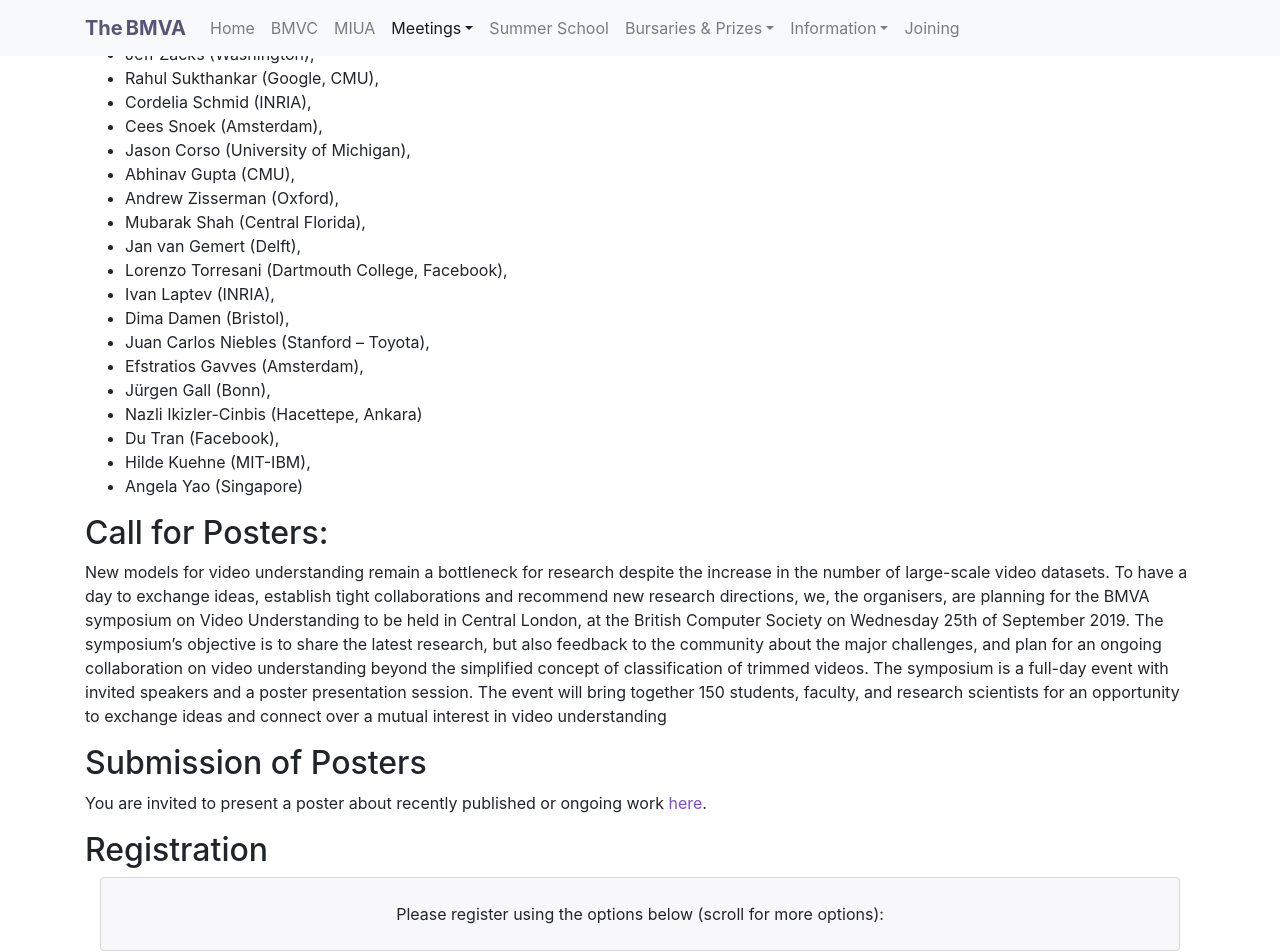
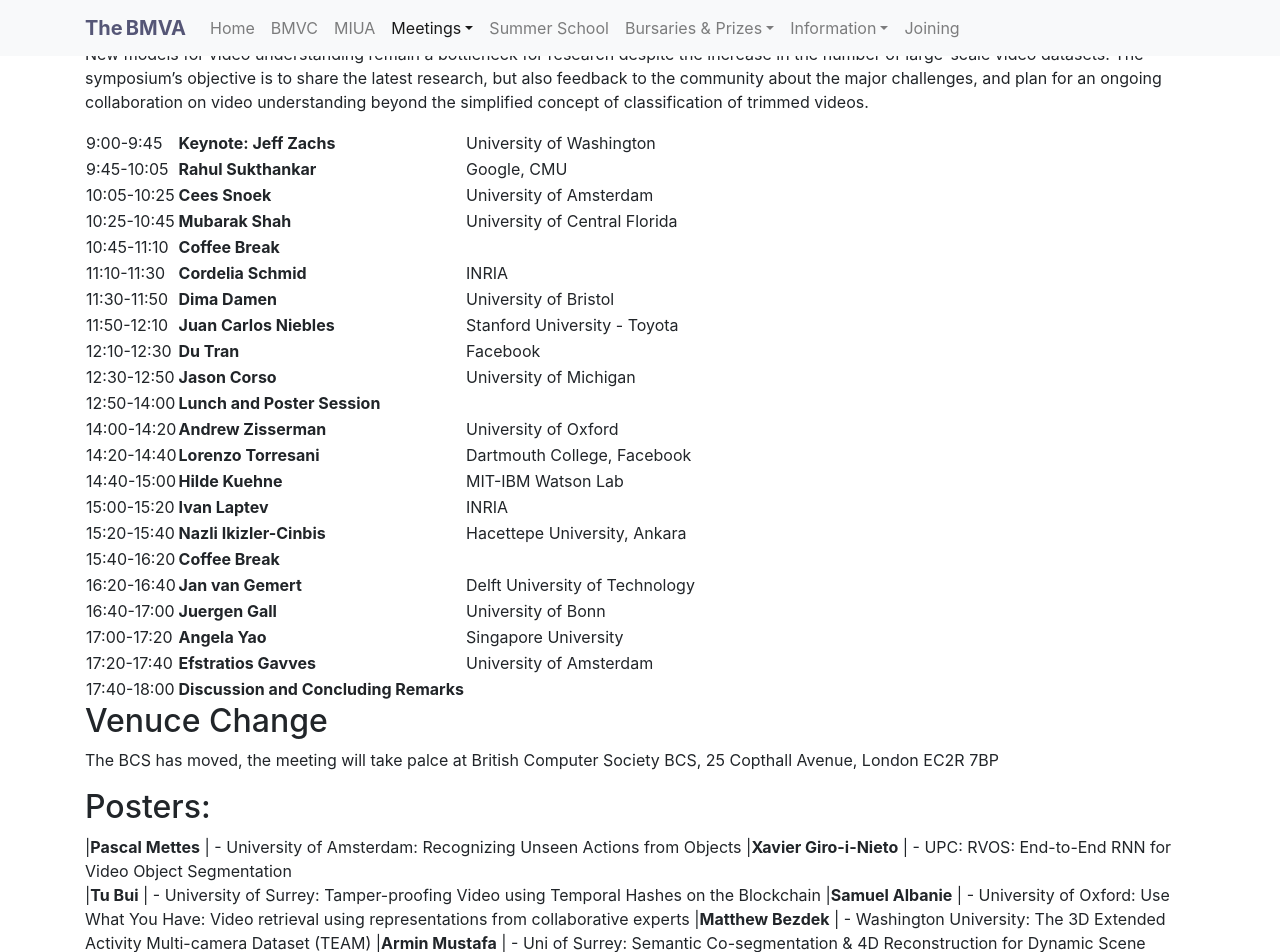
Before and after one commit to BritishMachineVisionAssociation/BMVC2021, a Jekyll site: the page built from meetings/09-25-Video Understanding.md, in a window 1280 px wide and 1400 px high, scrolled down 827 px. Shown: the top 952 px of the window. Built offline with Jekyll 4.4.1, drawn with Linux system fonts in a browser that asks for light colours; nearby versions of some CDN libraries; some of the changed text lies outside the part shown.

Commit message:
Update Video understanding Programme

```diff
--- a/meetings/09-25-Video Understanding.md
+++ b/meetings/09-25-Video Understanding.md
@@ -9,40 +9,66 @@ image: 19-09-25-Video_Understanding.png
 organisers: Hilde Kuehne, Dima Damen, Juergen Gall and Ivan Laptev
 ---
 
+## Programme
+
+New models for video understanding remain a bottleneck for research despite the increase in the number of large-scale video datasets. The symposium’s objective is to share the latest research, but also feedback to the community about the major challenges, and plan for an ongoing collaboration on video understanding beyond the simplified concept of classification of trimmed videos.
 
 
-## Keynote Speakers
+9:00-9:45	|**Keynote: Jeff Zachs** |	University of Washington
+9:45-10:05	|**Rahul Sukthankar** |	Google, CMU
+10:05-10:25	|**Cees Snoek** |	University of Amsterdam
+10:25-10:45	|**Mubarak Shah** |	University of Central Florida
+10:45-11:10	|**Coffee Break** |
+11:10-11:30	|**Cordelia Schmid** |	INRIA
+11:30-11:50	|**Dima Damen** |	University of Bristol
+11:50-12:10	|**Juan Carlos Niebles** |	Stanford University - Toyota
+12:10-12:30	|**Du Tran** |	Facebook
+12:30-12:50	|**Jason Corso** |	University of Michigan
+12:50-14:00	|**Lunch and Poster Session** |
+14:00-14:20	|**Andrew Zisserman** |	University of Oxford
+14:20-14:40	|**Lorenzo Torresani** |	Dartmouth College, Facebook
+14:40-15:00	|**Hilde Kuehne** |	MIT-IBM Watson Lab
+15:00-15:20	|**Ivan Laptev** |	INRIA
+15:20-15:40	|**Nazli Ikizler-Cinbis** |	Hacettepe University, Ankara
+15:40-16:20	|**Coffee Break** |
+16:20-16:40	|**Jan van Gemert** |	Delft University of Technology
+16:40-17:00	|**Juergen Gall** |	University of Bonn
+17:00-17:20	|**Angela Yao** |	Singapore University
+17:20-17:40	|**Efstratios Gavves** |	University of Amsterdam
+17:40-18:00	|**Discussion and Concluding Remarks** |
 
-- Jeff Zacks (Washington),
-- Rahul Sukthankar (Google, CMU),
-- Cordelia Schmid (INRIA),
-- Cees Snoek (Amsterdam),
-- Jason Corso (University of Michigan),
-- Abhinav Gupta (CMU),
-- Andrew Zisserman (Oxford),
-- Mubarak Shah (Central Florida),
-- Jan van Gemert (Delft),
-- Lorenzo Torresani (Dartmouth College, Facebook),
-- Ivan Laptev (INRIA),
-- Dima Damen (Bristol),
-- Juan Carlos Niebles (Stanford – Toyota),
-- Efstratios Gavves (Amsterdam),
-- Jürgen Gall (Bonn),
-- Nazli Ikizler-Cinbis (Hacettepe, Ankara)
-- Du Tran (Facebook),
-- Hilde Kuehne (MIT-IBM),
-- Angela Yao (Singapore)
+## Venuce Change
+The BCS has moved, the meeting will take palce at
+British Computer Society BCS, 25 Copthall Avenue, London EC2R 7BP
 
-## Call for Posters:
-
-New models for video understanding remain a bottleneck for research despite the increase in the number of large-scale video datasets. To have a day to exchange ideas, establish tight collaborations and recommend new research directions, we, the organisers, are planning for the BMVA symposium on Video Understanding to be held in Central London, at the British Computer Society on Wednesday 25th of September 2019.
-The symposium’s objective is to share the latest research, but also feedback to the community about the major challenges, and plan for an ongoing collaboration on video understanding beyond the simplified concept of classification of trimmed videos.
-The symposium is a full-day event with invited speakers and a poster presentation session. The event will bring together 150 students, faculty, and research scientists for an opportunity to exchange ideas and connect over a mutual interest in video understanding
-
-## Submission of Posters
-
-You are invited to present a poster about recently published or ongoing work
-[here](https://forms.gle/eB4zXirW7JV8mmYp6).
+## Posters:
+|**Pascal Mettes** | - University of Amsterdam: Recognizing Unseen Actions from Objects
+|**Xavier Giro-i-Nieto** |  - UPC: RVOS: End-to-End RNN for Video Object Segmentation
+|**Tu Bui** | - University of Surrey: Tamper-proofing Video using Temporal Hashes on the Blockchain
+|**Samuel Albanie** | - University of Oxford: Use What You Have: Video retrieval using representations from collaborative experts
+|**Matthew Bezdek** | - Washington University: The 3D Extended Activity Multi-camera Dataset (TEAM)
+|**Armin Mustafa** | - Uni of Surrey: Semantic Co-segmentation & 4D Reconstruction for Dynamic Scene
+|**Luowei Zhou** | - University of Michigan: Grounded Video Description
+|**Davide Moltisanti** | - Uni of Bristol: Action Rec. from Single Timestamp in Untrimmed Videos
+|**Salah Al-Obaidi** |  - University of Sheffield: Temporal Salience Based Human Action Recognition
+|**Farnoosh Heidarivincheh** | – Uni of Bristol: Action Completion: A Temporal Model for Moment
+|**Noureldien Hussein** |  - Uni of Amsterdam: Timeception for Complex Action Recognition
+|**Michael Wray** | - University of Bristol: Learning Visual Actions Using Multiple Verb-Only Labels
+|**Chien-Yi Chang** | - Stanford University: Procedure Planning in Instructional Video
+|**Hazel Doughty** |  - Uni of Bristol: Rank-aware Temporal Attention for Skill Determination in Videos
+|**Mohsen Fayyaz** | - University of Bonn: Holistic Large Scale Video Understanding
+|**Rami Ben-Ari** | - IBM Research-AI: Object detection without labeling from video with transcripts
+|**Yaser Souri** | - University of Bonn: Weakly Supervised Action Segmentation Using Mutual Consistency
+|**Evangelos Kazakos** | - University of Bristol: Audio-Visual Temporal Binding for Egocentric Action Rec.
+|**Jiaojiao Zhao** | - University of Amsterdam: Two-in-one Stream Action Detection
+|**Will Price** | - University of Bristol: Benchmarking action recognition models on EPIC-Kitchens
+|**Lilli Bruckschen** | - University of Bonn: Detection of Human-Object Interactions in Video Streams
+|**Jonathan Munro** | - Uni of Bristol: Multi-Modal Domain Adaptation for Fine-grained Action Rec.
+|**Anna Kukleva** |  - Uni of Bonn: Unsupervised learning of action with continuous temporal embedding
+|**Aishah alsehaim** | - Durham Uni: Advance Visual Sequence Learning for Action Rec. via 3D-CNN
+|**Harri Taylor** | - Cardiff Uni: Audio-visual explanations for activity rec. using discriminative relevance
+|**Liam Hiley** | - Cardiff Uni: Temporal Information in Activity Rec. for Situational Understanding
+|**Zheheng Jiang** |: Context-aware Mouse Behaviour Recognition using Hidden Markov Models
 
 
 
@@ -51,7 +77,7 @@ You are invited to present a poster about recently published or ongoing work
 <div class="container-fluid pb-3">
     <div class="card p-1" style="background: #F8F7FA">
         <div class="card-body mx-auto">
-          Please register using the options below (scroll for more options):
+          Please register using the options below:
         </div>
         <div id="eventbrite-widget-container-52421495103"></div>
     </div>
@@ -106,6 +132,5 @@ You are invited to present a poster about recently published or ongoing work
 
 ## Meeting Location
 
-British Computer Society (BCS), 5 Southampton St, London WC2E 7HA
-
-{% include bcs-map.html %}
+The BCS has moved, the meeting will take place at
+British Computer Society BCS, 25 Copthall Avenue, London EC2R 7BP
```
Also changed, not shown: meetings/07-19-geometry-deep-learning.md (+2 -2 lines), meetings/11-27-Generating Data in Computer Vision and Machine Learning.md (+4 -5 lines), assets/images/events/19-07-19-geometry-deep-learning-image_orig.png (renamed from assets/images/events/07-19-geometry-deep-learning-image_orig.png), assets/images/events/19-11-27 Generating Data.png (added).
